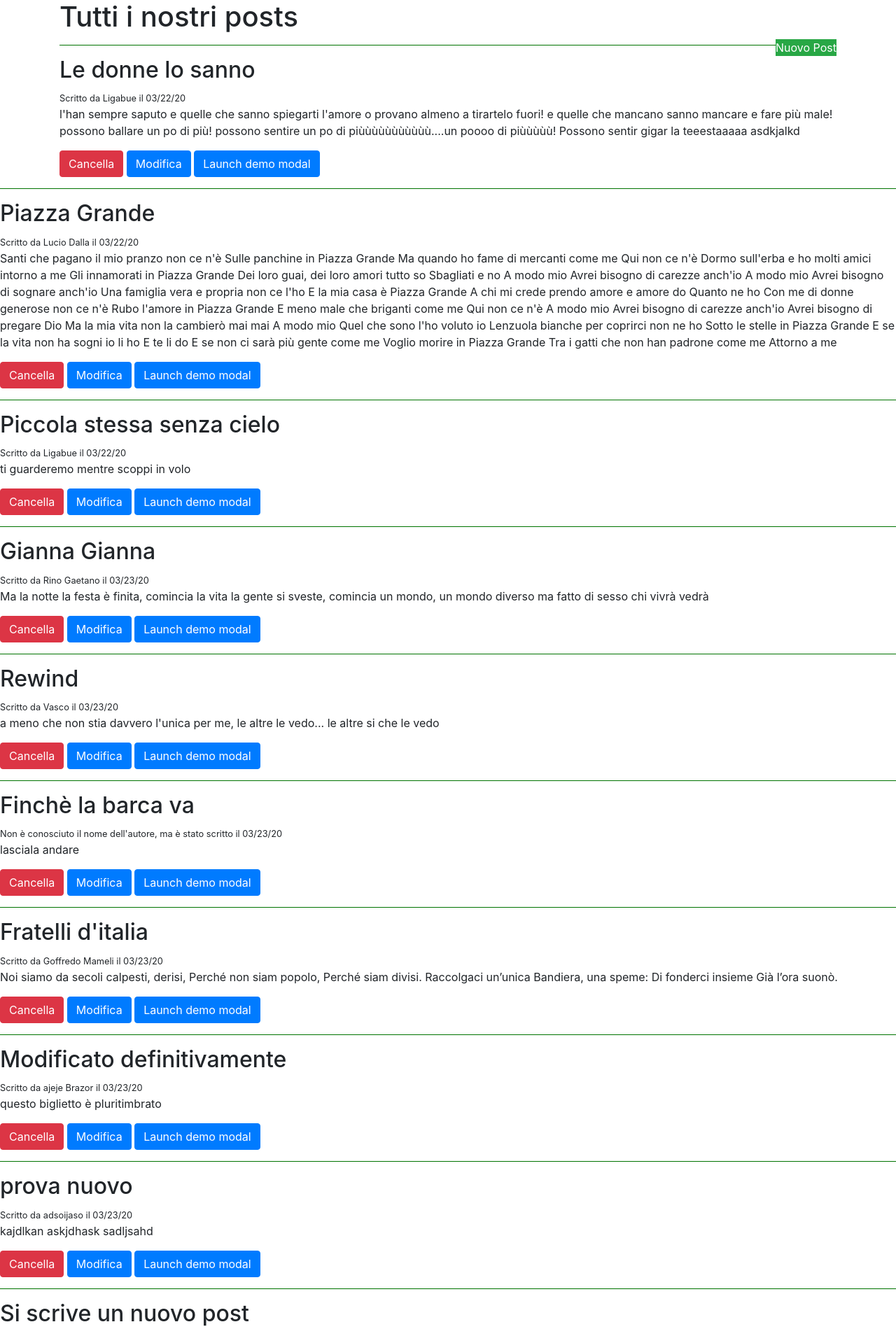
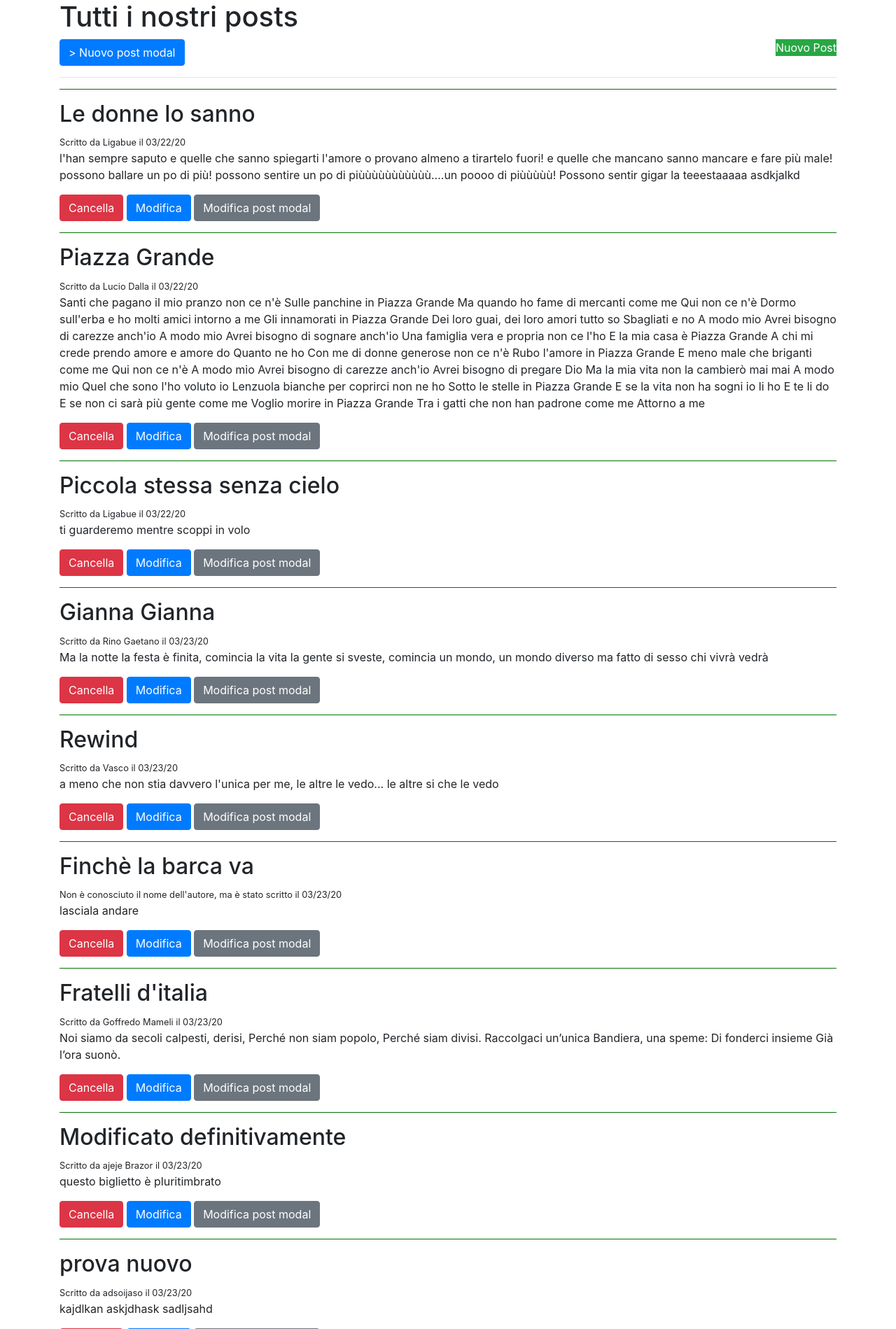
Before and after one commit to GianniCole/Flask_rep, a Flask app: page /posts in a window 1280 px wide. Shown: the part 56-1955 px from the top of the page at 70% size. Run offline with Flask 2, Linux system fonts and the light colour scheme; data comes from the database, SQL or seed files in the repository; both versions use the stored data as it was after the commit; some libraries are stand-ins or nearby versions.

Commit message:
add modal New Post

```diff
--- a/templates/posts.html
+++ b/templates/posts.html
@@ -1,6 +1,8 @@
 {%extends 'base.html' %}
 
 {% block head%}
+<!-- Add icon library -->
+<link rel="stylesheet" href="https://cdnjs.cloudflare.com/ajax/libs/font-awesome/4.7.0/css/font-awesome.min.css">
 <title>Posts </title>
 {% endblock%}
 
@@ -11,7 +13,47 @@
 <div>
     <h1>Tutti i nostri posts</h1>
     <a class="bt btn-success float-right" href="/posts/new"> Nuovo Post </a>
+    <!--NUOVO POST MODAL-->
+
+<button type="button" class="btn btn-primary" data-toggle="modal" data-target="#newModalPost"<i class="fa fa-plus"></i>>
+    Nuovo post modal
+</button>
+<!-- Modal -->
+<div class="modal fade" id="newModalPost" tabindex="-1" role="dialog" aria-labelledby="newPostLabel"
+    aria-hidden="true">
+    <div class="modal-dialog" role="document">
+        <div class="modal-content">
+            <div class="modal-header">
+                <h3 class="modal-title" id="newPostLabel">Crea un nuovo post</h3>
+                <button type="button" class="close" data-dismiss="modal" aria-label="Close">
+                    <span aria-hidden="true">&times;</span>
+                </button>
+            </div>
+            <form action='/posts' method='POST'>
+
+                <div class="modal-body">
+                    Titolo: <input class="form-control" type='text' name='title' id='title'
+                        placeholder="Inserisci titolo">
+                    <br>
+                    Autore: <input type='text' name='author' id='author' placeholder="Inserisci Autore">
+                    <br>
+                    <div class="form-group">
+                        <label for="content">Post:</label>
+                        <textarea class="form-control" rows="6" name="content" id="content" placeholder="Inserisci il contenuto desiderato"></textarea>
+                    </div>
+                </div>
+                <div class="modal-footer">
+                    <button type="button" class="btn btn-secondary" data-dismiss="modal">Chiudi</button>
+                    <input class="btn btn-success" type='submit' value='Crea Post'>
+                    </div>
+            </form>
+        </div>
+    </div>
 </div>
+
+    <br>
+</div>
+<hr>
 {% for post in posts %}
 <hr align=”left” size=”2″ width=”300″ color=green noshade>
 <h2>{{ post.title}}</h2>
@@ -24,12 +66,12 @@
 <a class="btn btn-danger" href='/posts/delete/{{post.id}}'>Cancella</a>
 <a class="btn btn-primary" href='/posts/edit/{{post.id}}'>Modifica</a>
 <!-- Button trigger modal -->
-<button type="button" class="btn btn-primary" data-toggle="modal" data-target="#exampleModal">
-    Launch demo modal
+<button type="button" class="btn btn-secondary" data-toggle="modal" data-target="#modalEdit">
+    Modifica post modal
 </button>
 
-<!-- Modal -->
-<div class="modal fade" id="exampleModal" tabindex="-1" role="dialog" aria-labelledby="exampleModalLabel"
+<!-- id = modalEdit -->
+<div class="modal fade" id="modalEdit" tabindex="-1" role="dialog" aria-labelledby="exampleModalLabel"
     aria-hidden="true">
     <div class="modal-dialog" role="document">
         <div class="modal-content">
@@ -62,7 +104,6 @@
         </div>
     </div>
 </div>
-</div>
 
 </hr>
 {% endfor %}
```
Also changed, not shown: templates/base.html (+6 -5 lines), templates/new_post.html (+6 -9 lines), posts.db.
